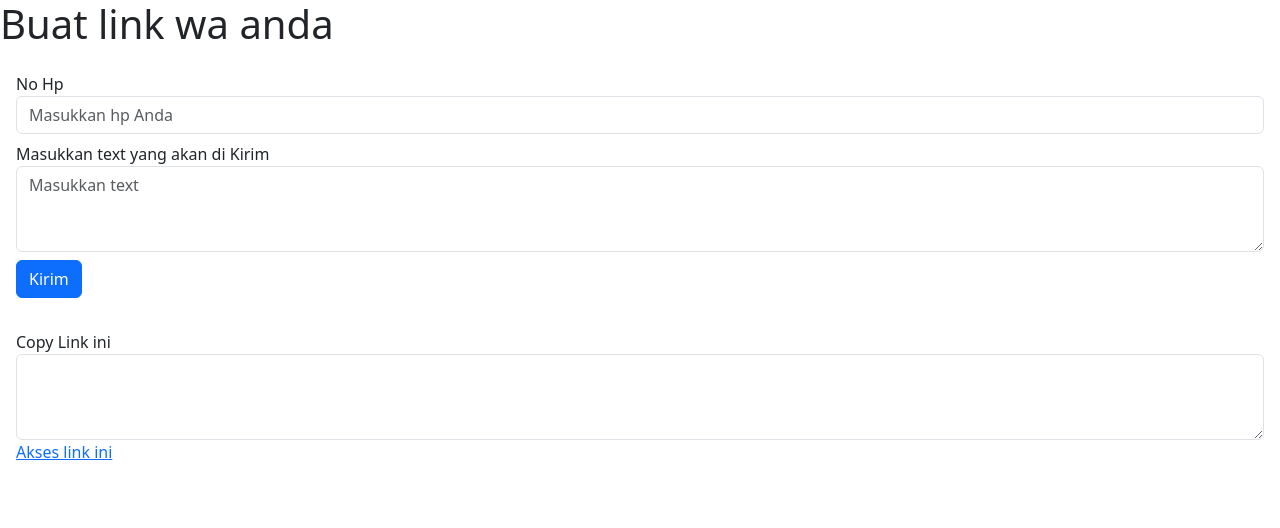
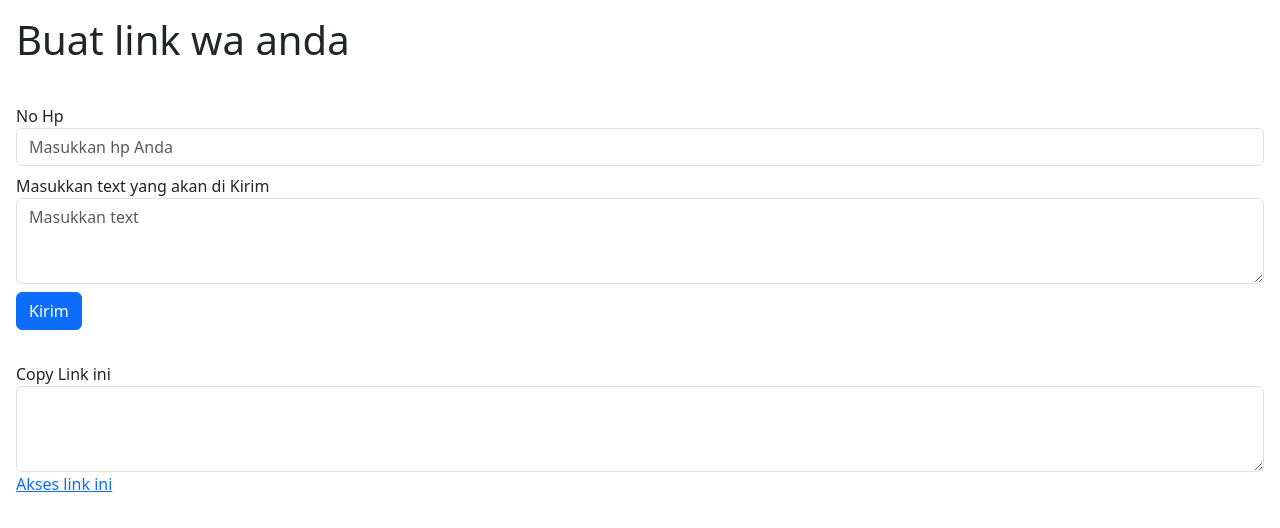
Before and after one commit to AmyQadri/massage_wa_generator, a plain HTML site: page index.html in a window 1280 px wide. Drawn offline with nearby package versions, Linux system fonts and the light colour scheme.

Commit message:
Update index.html

```diff
--- a/index.html
+++ b/index.html
@@ -8,7 +8,7 @@
 </head>
 <body>
     <div id="app">
-        <h1>Buat link wa anda</h1>
+        <h1 class="p-3">Buat link wa anda</h1>
         <form class="p-3" @submit.prevent="submitForm">
             <div class="form-group mb-2">
                 <label for="nama2">No Hp</label>
```
